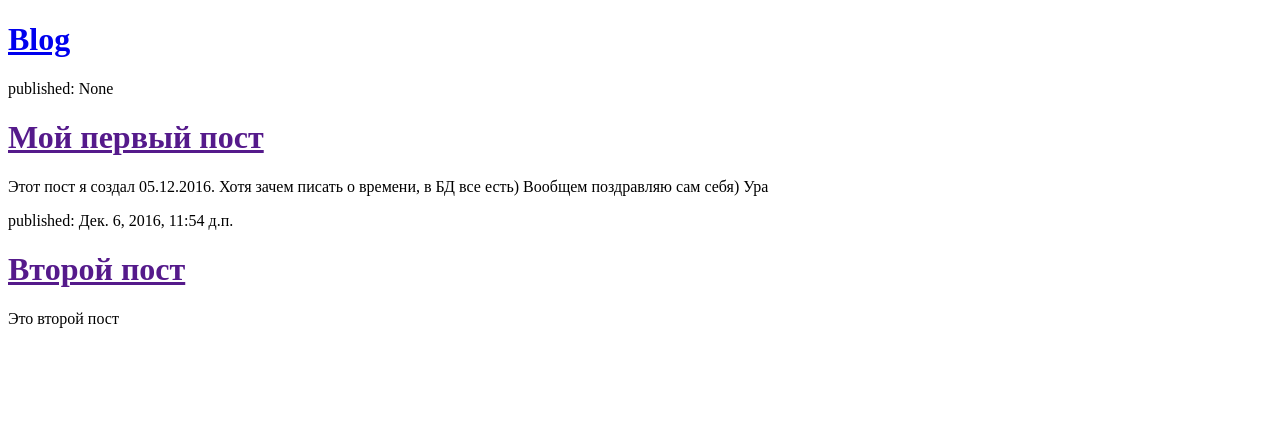
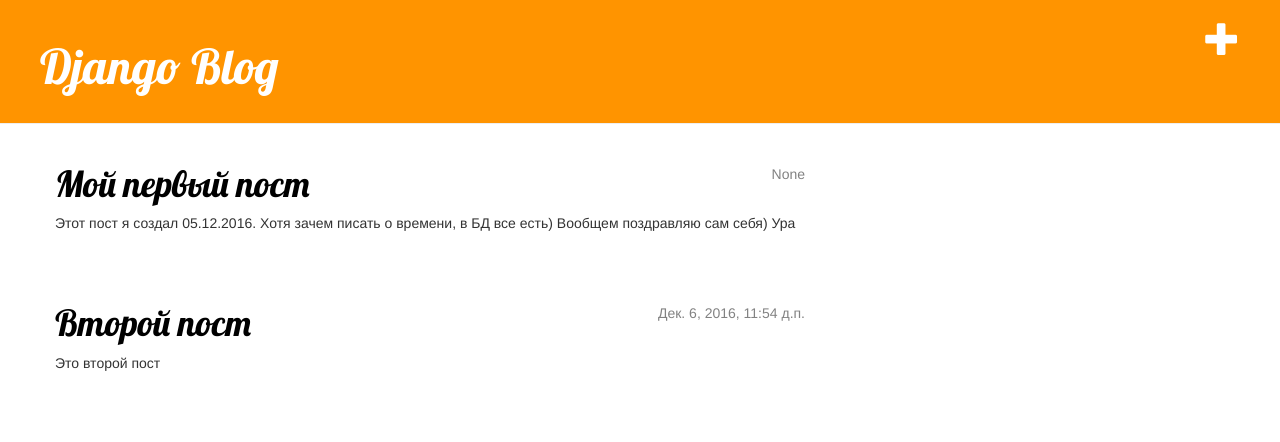
Before and after one commit to MissiaL/myblog, a Django app: page / in a window 1280 px wide. Shown: the top 442 px of the page. Run offline with Django 3.2, Linux system fonts and the light colour scheme; data comes from the database, SQL or seed files in the repository; some libraries are stand-ins or nearby versions.

Commit message:
Added a detailed view post

```diff
--- /dev/null
+++ b/myblog/blog/static/css/blog.css
@@ -0,0 +1,47 @@
+.page-header {
+    background-color: #ff9400;
+    margin-top: 0;
+    padding: 20px 20px 20px 40px;
+}
+
+.page-header h1, .page-header h1 a, .page-header h1 a:visited, .page-header h1 a:active {
+    color: #ffffff;
+    font-size: 36pt;
+    text-decoration: none;
+}
+
+.content {
+    margin-left: 40px;
+}
+
+h1, h2, h3, h4 {
+    font-family: 'Lobster', cursive;
+}
+
+.date {
+    float: right;
+    color: #828282;
+}
+
+.save {
+    float: right;
+}
+
+.post-form textarea, .post-form input {
+    width: 100%;
+}
+
+.top-menu, .top-menu:hover, .top-menu:visited {
+    color: #ffffff;
+    float: right;
+    font-size: 26pt;
+    margin-right: 20px;
+}
+
+.post {
+    margin-bottom: 70px;
+}
+
+.post h1 a, .post h1 a:visited {
+    color: #000000;
+}
--- /dev/null
+++ b/myblog/blog/templates/blog/base.html
@@ -0,0 +1,24 @@
+    {% load staticfiles %}
+    <html>
+        <head>
+            <title>Django Girls blog</title>
+            <link rel="stylesheet" href="//maxcdn.bootstrapcdn.com/bootstrap/3.2.0/css/bootstrap.min.css">
+            <link rel="stylesheet" href="//maxcdn.bootstrapcdn.com/bootstrap/3.2.0/css/bootstrap-theme.min.css">
+            <link href='//fonts.googleapis.com/css?family=Lobster&subset=latin,latin-ext' rel='stylesheet' type='text/css'>
+            <link rel="stylesheet" href="{% static 'css/blog.css' %}">
+        </head>
+        <body>
+            <div class="page-header">
+                <a href="{% url 'post_list' %}" class="top-menu"><span class="glyphicon glyphicon-plus"></span></a>
+                <h1><a href="/">Django Blog</a></h1>
+            </div>
+            <div class="content container">
+                <div class="row">
+                    <div class="col-md-8">
+                        {% block content %}
+                        {% endblock %}
+                    </div>
+                </div>
+            </div>
+        </body>
+    </html>
--- a/myblog/blog/templates/blog/post_list.html
+++ b/myblog/blog/templates/blog/post_list.html
@@ -1,20 +1,13 @@
-<!DOCTYPE html>
-<html lang="en">
-<head>
-    <meta charset="UTF-8">
-    <title>Title</title>
-</head>
-<body>
-    <div>
-        <h1><a href="/">Blog</a></h1>
-    </div>
+{% extends 'blog/base.html' %}
 
+{% block content %}
     {% for post in posts %}
-        <div>
-            <p>published: {{ post.published_date }}</p>
-            <h1><a href="">{{ post.title }}</a></h1>
+        <div class="post">
+            <div class="date">
+                {{ post.published_date }}
+            </div>
+            <h1><a href="{% url 'post_detail' pk=post.pk %}">{{ post.title }}</a></h1>
             <p>{{ post.text|linebreaksbr }}</p>
         </div>
     {% endfor %}
-</body>
-</html>
+{% endblock content %}
--- a/myblog/blog/urls.py
+++ b/myblog/blog/urls.py
@@ -3,4 +3,6 @@
 
 urlpatterns = [
     url(r'^$', views.post_list, name='post_list'),
+    url(r'^post/(?P<pk>[0-9]+)/$', views.post_detail, name='post_detail'),
+    url(r'^post/new/$', views.post_new, name='post_new'),
 ]
--- a/myblog/blog/views.py
+++ b/myblog/blog/views.py
@@ -1,7 +1,20 @@
-from django.shortcuts import render
+from .models import Post
+from .forms import PostForm
 from django.utils import timezone
-from .models import Post
+from django.shortcuts import render, get_object_or_404
+from django.shortcuts import redirect
+
 
 def post_list(request):
     posts = Post.objects.all()
     return render(request, 'blog/post_list.html', {'posts': posts})
+
+
+def post_detail(request, pk):
+    post = get_object_or_404(Post, pk=pk)
+    return render(request, 'blog/post_detail.html', {'post': post})
+
+
+def post_new(request):
+    form = PostForm()
+    return render(request, 'blog/post_edit.html', {'form': form})
```
Also changed, not shown: myblog/blog/forms.py (added, +8 -0 lines), myblog/blog/templates/blog/post_detail.html (added, +13 -0 lines), myblog/blog/templates/blog/post_edit.html (added, +9 -0 lines).
